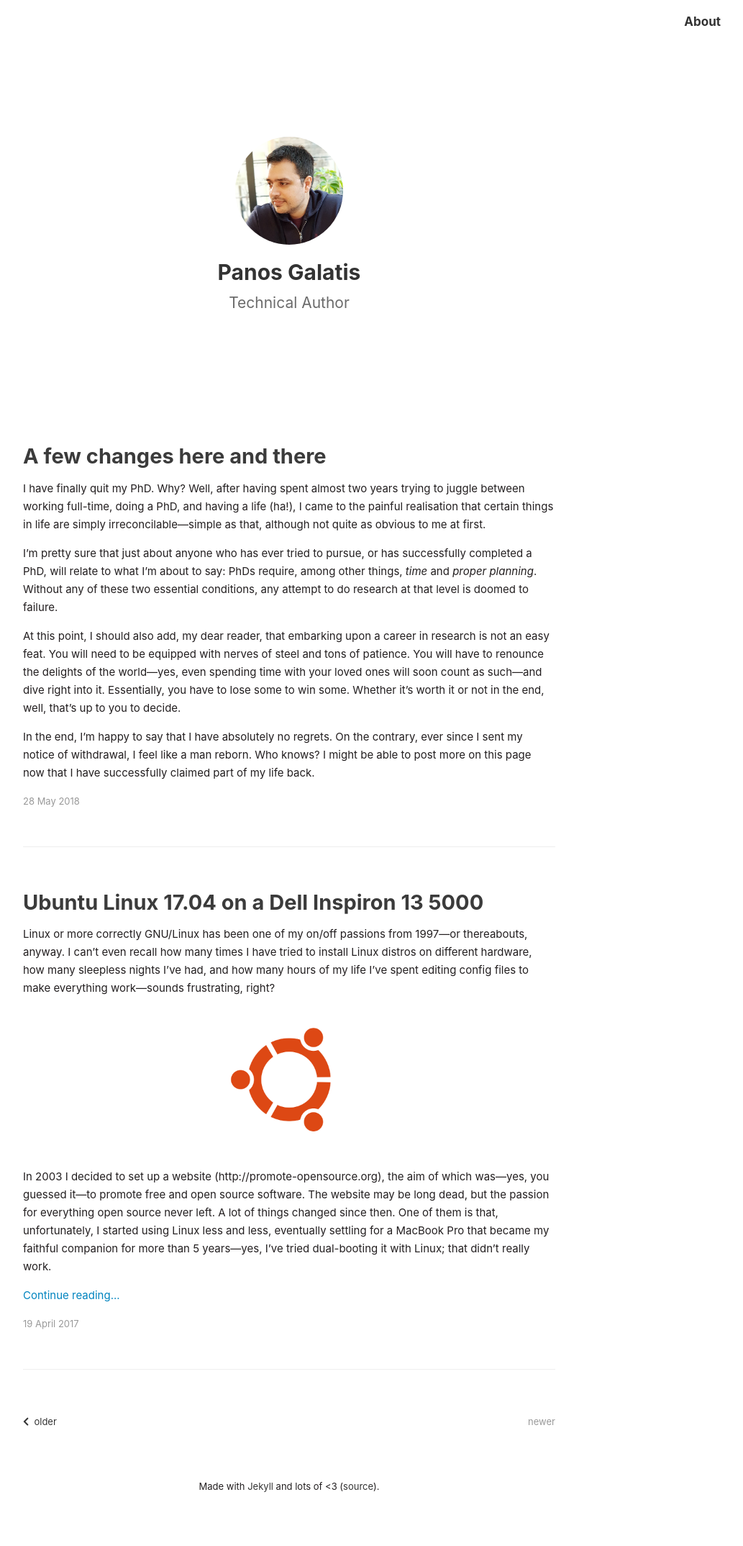
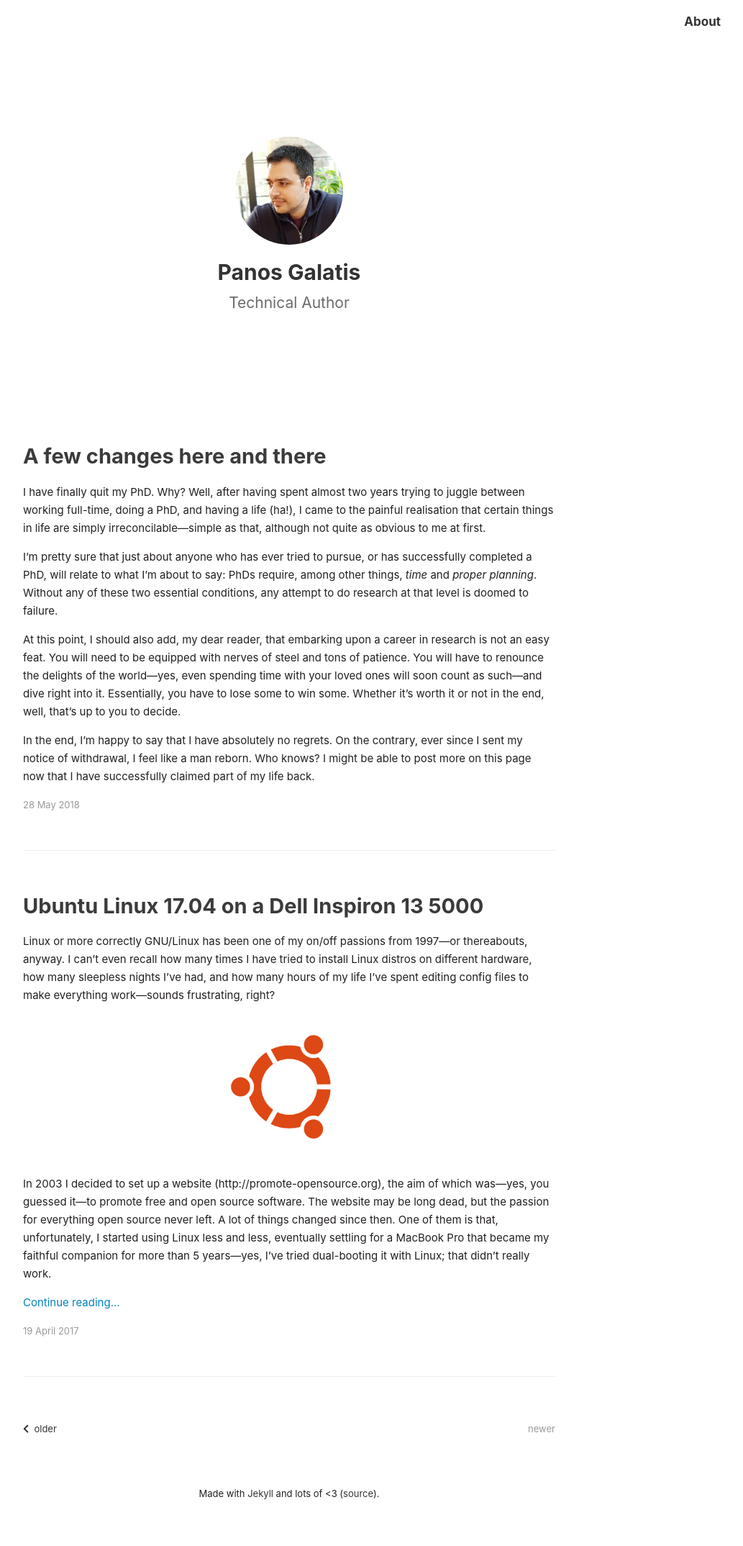
Before and after one commit to pgalatis/pgalatis.github.io, a Jekyll site: the page built from index.html, in a window 1280 px wide. Shown: the whole page at 72% size, without its empty margins (238-1271 px from the left). Built offline with Jekyll 4.4.1, drawn with Linux system fonts in a browser that asks for light colours; nearby versions of some CDN libraries; the list of posts is cut into pages by our own code.

Commit message:
Update style.css

```diff
--- a/css/style.css
+++ b/css/style.css
@@ -116,7 +116,7 @@
     font-weight: 700;
     font-size: 29px;
     line-height: 1.156;
-    margin-bottom: 5px;
+    margin-bottom: 20px;
 }
 
 h3 {
```
